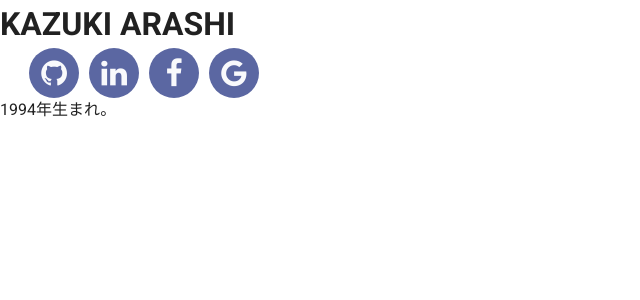
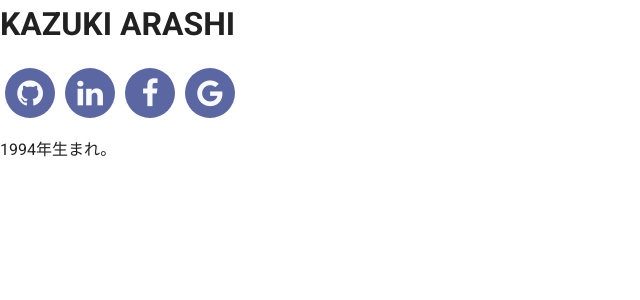
Before and after one commit to ars1208/ars1208.github.io, a Vue app: page /about in a window 1280 px wide. Shown: the top 300 px of the page, without its empty margins (0-640 px from the left). Built offline with nearby package versions, Linux system fonts and the light colour scheme.

Commit message:
アイコンのデザインを修正

```diff
--- a/src/views/About.vue
+++ b/src/views/About.vue
@@ -27,6 +27,8 @@ export default Vue.extend({
 }
 .about__info_contacts {
   list-style: none;
+  padding: 0;
+  margin: 20px 0;
 }
 .about__info_contact {
   display: inline-block;
```
